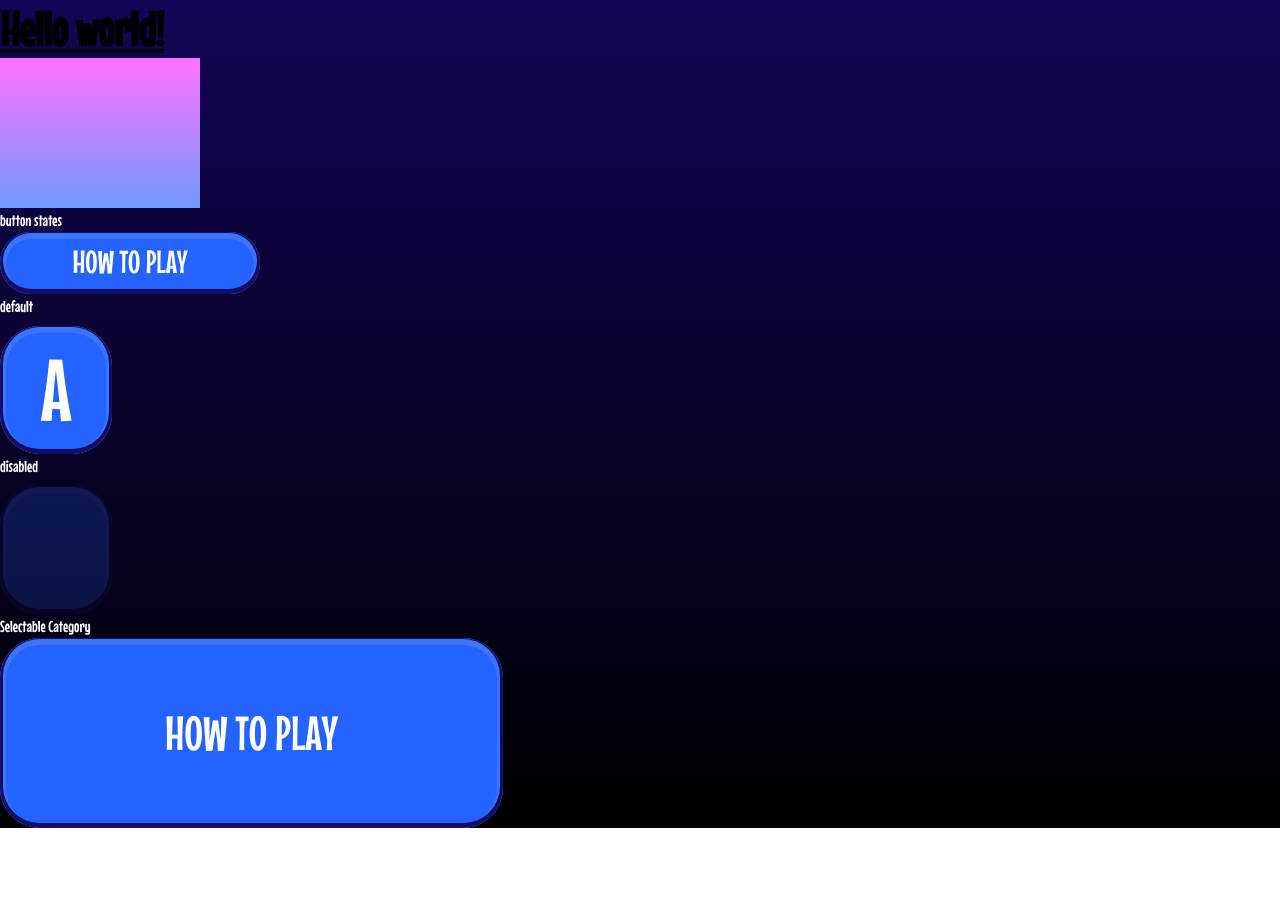
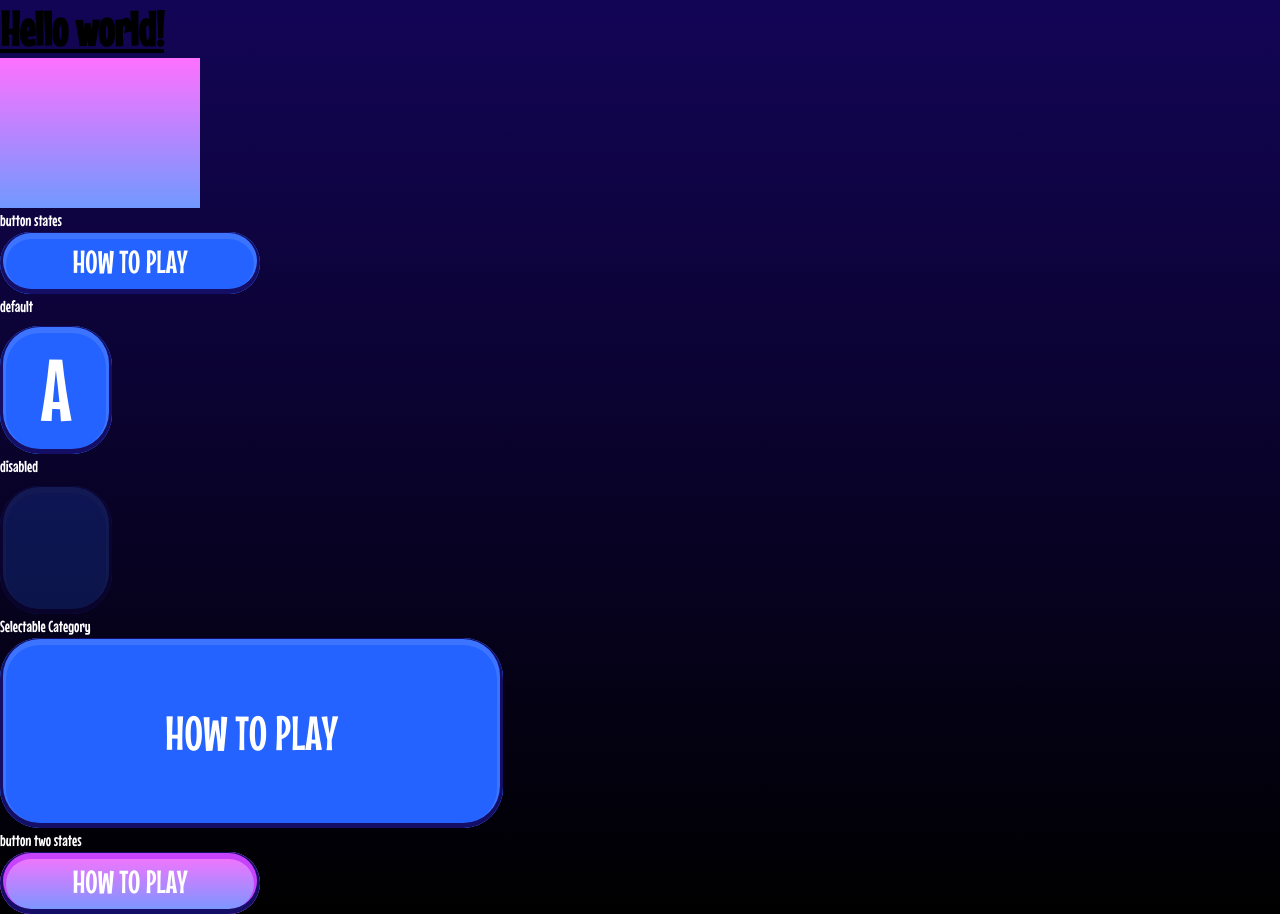
Before and after one commit to omarkarake/angularHangMan, an Angular app: page / in a window 1280 px wide. Before the commit the page ends 828 px from the top, so only its background shows below. Built offline with nearby package versions, Linux system fonts and the light colour scheme.

Commit message:
feat: working on button two states

```diff
--- a/src/app/app.component.html
+++ b/src/app/app.component.html
@@ -39,4 +39,14 @@
       <p>HOW TO PLAY</p>
     </div>
   </div>
+  <p class="text-white">button two states</p>
+  <div
+    class="w-[260px] h-[62px] bg-pink-gradient rounded-[40px] text-white text-heading-s shadow-inner-custom-top-btn2 cursor-pointer"
+  >
+    <div
+      class="w-[100%] h-[100%] hover:bg-white-opacity-20 shadow-inner-custom-bottom-btn rounded-[40px] flex justify-center items-center"
+    >
+      <p>HOW TO PLAY</p>
+    </div>
+  </div>
 </div>
--- a/tailwind.config.js
+++ b/tailwind.config.js
@@ -29,6 +29,7 @@ module.exports = {
       boxShadow: {
         'inner-custom-bottom-btn': 'inset 0 -2px 0 3px #140E66',
         'inner-custom-top-btn': 'inset 0 1px 0 6px #3C74FF',
+        'inner-custom-top-btn2': 'inset 0 1px 0 6px #C642FB',
       },
     },
   },
```
